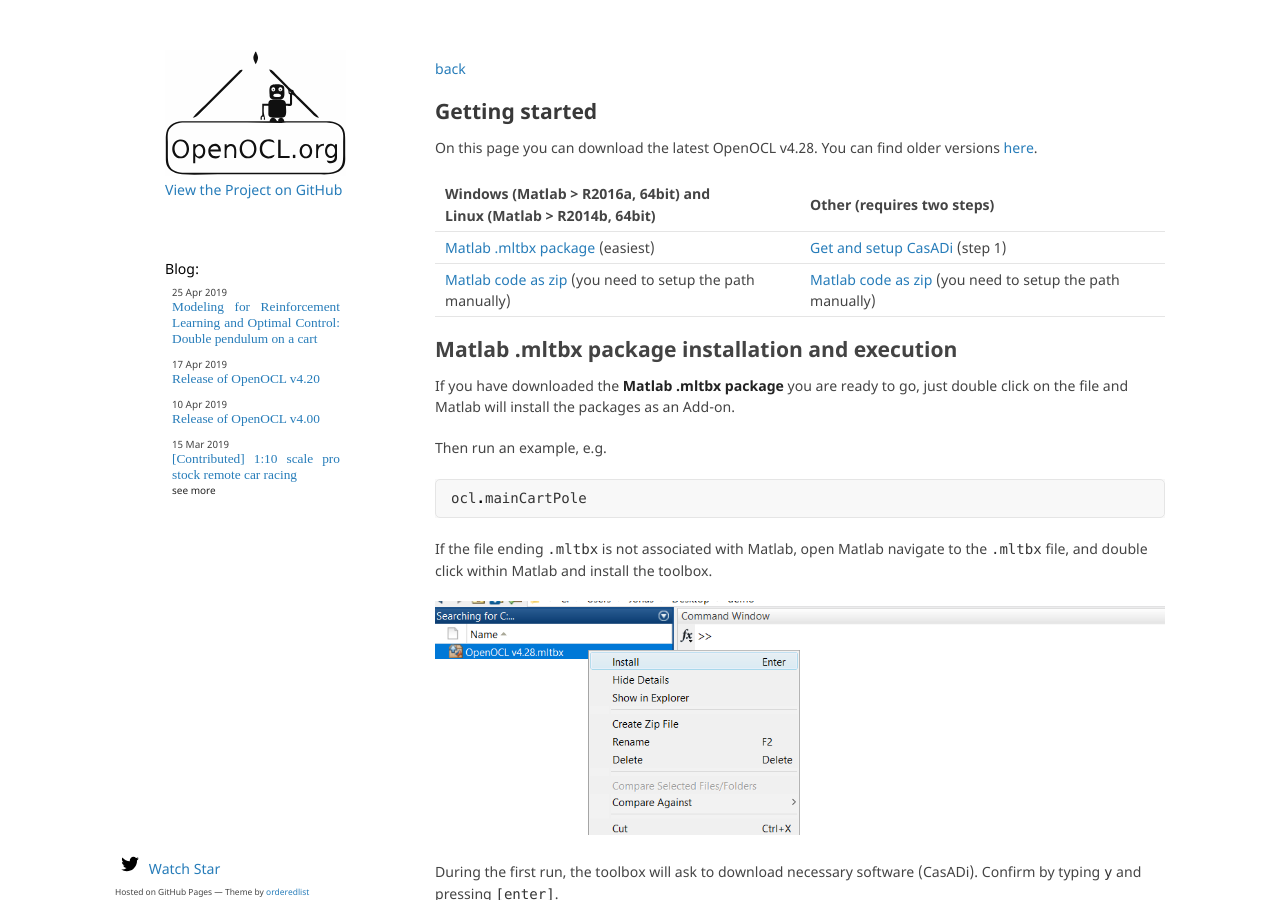
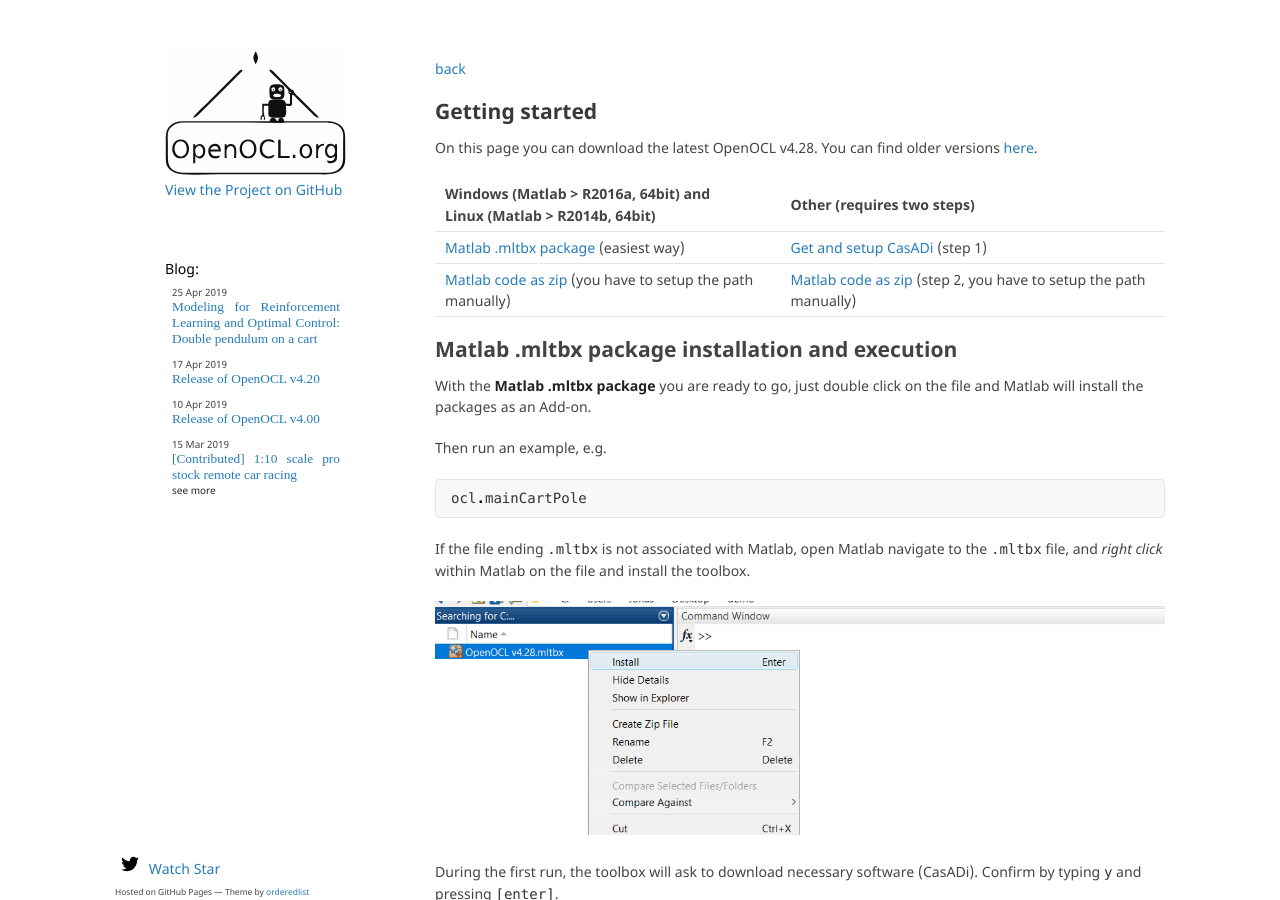
Before and after one commit to OpenOCL/openocl.github.io, a Jekyll site: the page built from get-started.md, in a window 1280 px wide and 900 px high. Built offline with Jekyll 4.4.1, drawn with Linux system fonts in a browser that asks for light colours; some web fonts are replaced; our own code applies the rules of GitHub Pages for plain Markdown files.

Commit message:
Update get-started.md

````diff
--- a/get-started.md
+++ b/get-started.md
@@ -10,12 +10,12 @@
 
 | Windows (Matlab > R2016a, 64bit) and <br> Linux (Matlab > R2014b, 64bit)   | Other (requires two steps) |
 |:----------|:----------|
-| [Matlab .mltbx package](https://github.com/OpenOCL/OpenOCL/releases/download/v4.28/OpenOCL.v4.28.mltbx) (easiest) | [Get and setup CasADi](https://web.casadi.org/get/) (step 1) |
-| [Matlab code as zip](https://github.com/OpenOCL/OpenOCL/releases/download/v4.28/OpenOCL-4.28.zip) (you need to setup the path manually) | [Matlab code as zip](https://github.com/OpenOCL/OpenOCL/releases/download/v4.28/OpenOCL-4.28.zip) (you need to setup the path manually) |
+| [Matlab .mltbx package](https://github.com/OpenOCL/OpenOCL/releases/download/v4.28/OpenOCL.v4.28.mltbx) (easiest way) | [Get and setup CasADi](https://web.casadi.org/get/) (step 1) |
+| [Matlab code as zip](https://github.com/OpenOCL/OpenOCL/releases/download/v4.28/OpenOCL-4.28.zip) (you have to setup the path manually) | [Matlab code as zip](https://github.com/OpenOCL/OpenOCL/releases/download/v4.28/OpenOCL-4.28.zip) (step 2, you have to setup the path manually) |
 
 ## Matlab .mltbx package installation and execution
 
-If you have downloaded the **Matlab .mltbx package** you are ready to go, just double click on the file and Matlab will install the packages as an Add-on.
+With the **Matlab .mltbx package** you are ready to go, just double click on the file and Matlab will install the packages as an Add-on.
 
 Then run an example, e.g.
 
@@ -23,7 +23,7 @@
 ocl.mainCartPole
 ```
 
-If the file ending `.mltbx` is not associated with Matlab, open Matlab navigate to the `.mltbx` file, and double click within Matlab and install the toolbox.
+If the file ending `.mltbx` is not associated with Matlab, open Matlab navigate to the `.mltbx` file, and *right click* within Matlab on the file and install the toolbox.
 
 ![Installing .mltbx Matlab toolbox](/assets/img/mltbx-install.png)
 
````
